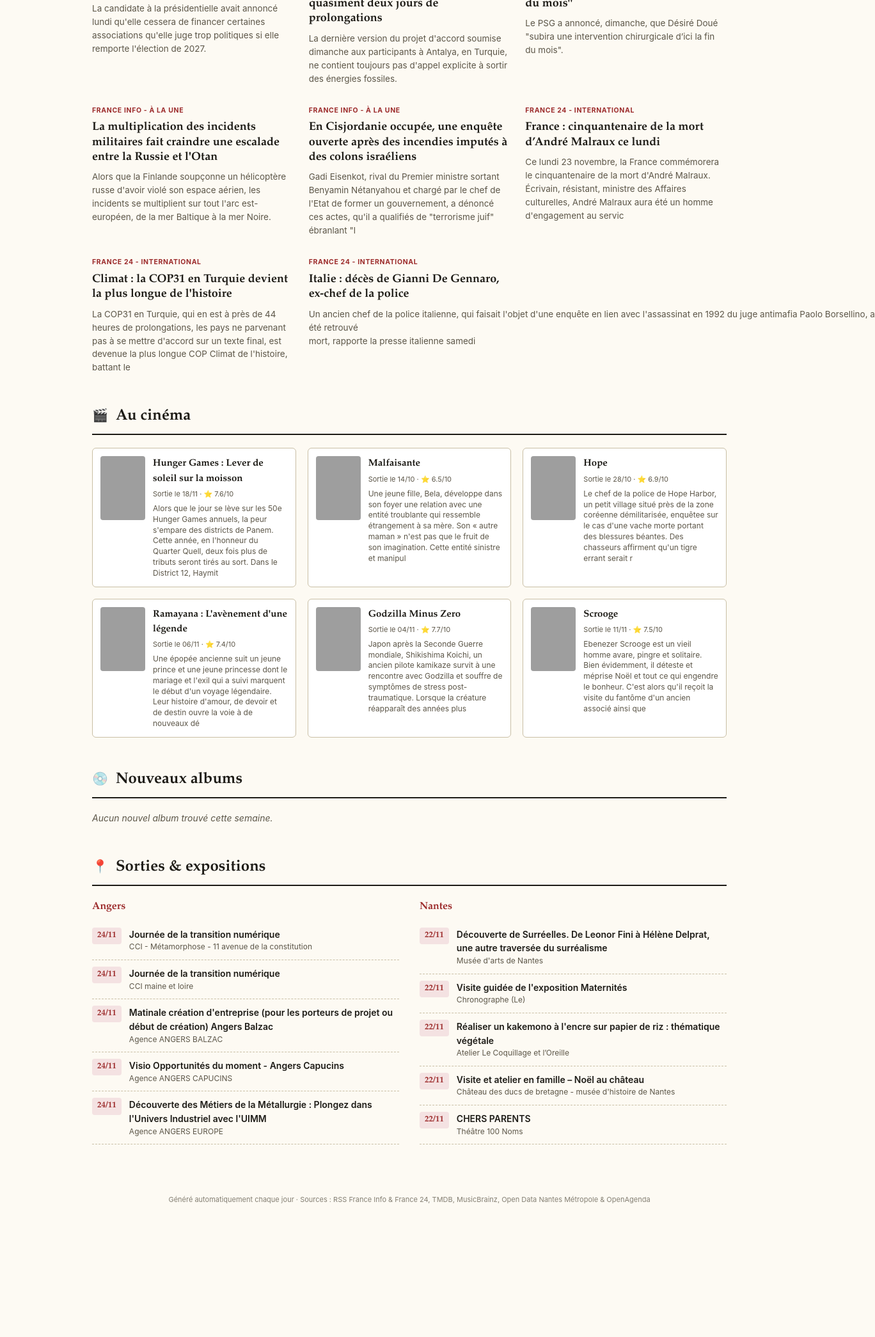
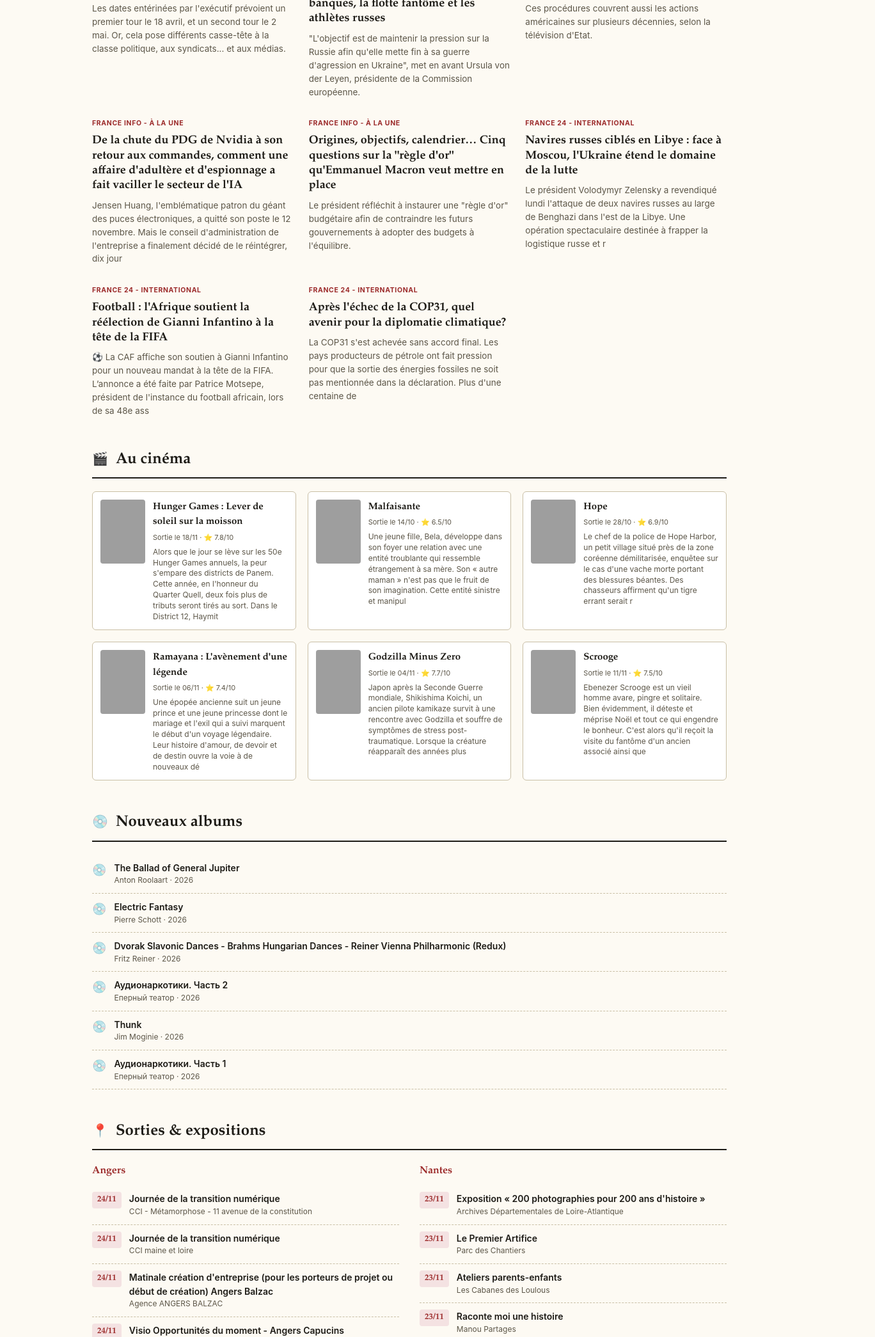
Before and after one commit to adrlcus27-hub/daily-digest, a plain HTML site: page docs/index.html in a window 1280 px wide. Shown: the part 471-2561 px from the top of the page at 64% size, 1368 px wide, since content can reach past the window. Before the commit the page ends 2455 px from the top, so only its background shows below. Drawn offline with Linux system fonts and the light colour scheme; grey boxes are pictures that could not be loaded.

Commit message:
Digest du 2026-11-23

```diff
--- a/docs/index.html
+++ b/docs/index.html
@@ -252,10 +252,10 @@
 <body>
   <div class="wrap">
     <header class="masthead">
-      <div class="masthead__date">Dimanche 22 novembre 2026</div>
+      <div class="masthead__date">Lundi 23 novembre 2026</div>
       <h1 class="masthead__title">Le Digest du Jour</h1>
       <p class="masthead__sub">Actu, cinéma, musique &amp; sorties à Angers et Nantes</p>
-      <p class="masthead__updated">Mis à jour le 22/11/2026 à 14h06</p>
+      <p class="masthead__updated">Mis à jour le 23/11/2026 à 17h28</p>
     </header>
 
     <section class="block">
@@ -267,43 +267,43 @@
 
     <article class="news-item">
       <span class="news-item__source">France Info - À la Une</span>
-      <h3 class="news-item__title"><a href="https://www.franceinfo.fr/elections/presidentielle/direct-campagne-presidentielle-la-secretaire-generale-de-la-cfdt-marylise-leon-appelle-a-changer-la-date-pour-eviter-un-second-tour-le-2-mai_8294528.html#xtor=RSS-3-[lestitres]" target="_blank" rel="noopener noreferrer">Couper les subventions aux associations &quot;politisées&quot; &quot;n&#x27;est pas du chantage&quot;, assure Marine Le Pen</a></h3>
-      <p class="news-item__resume">La candidate à la présidentielle avait annoncé lundi qu&#x27;elle cessera de financer certaines associations qu&#x27;elle juge trop politiques si elle remporte l&#x27;élection de 2027.</p>
+      <h3 class="news-item__title"><a href="https://www.franceinfo.fr/elections/presidentielle/faut-il-changer-les-dates-de-l-election-presidentielle-on-fait-le-point-sur-le-debat-politique-sur-cette-question_8296431.html#xtor=RSS-3-[lestitres]" target="_blank" rel="noopener noreferrer">Faut-il changer les dates de l&#x27;élection présidentielle ? On fait le point sur ce débat qui agite la classe politique</a></h3>
+      <p class="news-item__resume">Les dates entérinées par l&#x27;exécutif prévoient un premier tour le 18 avril, et un second tour le 2 mai. Or, cela pose différents casse-tête à la classe politique, aux syndicats... et aux médias.</p>
     </article>
     <article class="news-item">
       <span class="news-item__source">France Info - À la Une</span>
-      <h3 class="news-item__title"><a href="https://www.franceinfo.fr/environnement/crise-climatique/cop-climat/direct-l-union-europeenne-s-oppose-a-l-adoption-de-la-declaration-finale-de-la-cop31-apres-pres-de-deux-jours-de-prolongations_8294819.html#xtor=RSS-3-[lestitres]" target="_blank" rel="noopener noreferrer">Crise climatique : l&#x27;Union européenne &quot;s&#x27;oppose&quot; à l&#x27;adoption de la déclaration finale de la COP31, après quasiment deux jours de prolongations</a></h3>
-      <p class="news-item__resume">La dernière version du projet d&#x27;accord soumise dimanche aux participants à Antalya, en Turquie, ne contient toujours pas d&#x27;appel explicite à sortir des énergies fossiles.</p>
+      <h3 class="news-item__title"><a href="https://www.franceinfo.fr/monde/europe/manifestations-en-ukraine/direct-guerre-en-ukraine-volodymyr-zelensky-revendique-les-attaques-contre-deux-navires-russes-menees-au-large-de-la-libye_8295668.html#xtor=RSS-3-[lestitres]" target="_blank" rel="noopener noreferrer">Guerre en Ukraine : l&#x27;UE présente un 22e paquet de sanctions contre Moscou, ciblant notamment les banques, la flotte fantôme et les athlètes russes</a></h3>
+      <p class="news-item__resume">&quot;L&#x27;objectif est de maintenir la pression sur la Russie afin qu&#x27;elle mette fin à sa guerre d&#x27;agression en Ukraine&quot;, met en avant Ursula von der Leyen, présidente de la Commission européenne.</p>
     </article>
     <article class="news-item">
       <span class="news-item__source">France Info - À la Une</span>
-      <h3 class="news-item__title"><a href="https://www.franceinfo.fr/sports/foot/psg/desire-doue-souffre-d-une-rupture-du-ligament-croise-anterieur-du-genou-droit-et-devra-etre-opere-d-ici-la-fin-du-mois_8294843.html#xtor=RSS-3-[lestitres]" target="_blank" rel="noopener noreferrer">Désiré Doué souffre d&#x27;une rupture du ligament croisé antérieur du genou droit et devra être opéré &quot;d&#x27;ici la fin du mois&quot;</a></h3>
-      <p class="news-item__resume">Le PSG a annoncé, dimanche, que Désiré Doué &quot;subira une intervention chirurgicale d’ici la fin du mois&quot;.</p>
+      <h3 class="news-item__title"><a href="https://www.franceinfo.fr/monde/iran/frappes-americaines-en-iran/l-iran-reclame-290-milliards-de-dollars-de-dedommagements-aux-etats-unis-apres-la-guerre-lancee-le-28-fevrier_8296214.html#xtor=RSS-3-[lestitres]" target="_blank" rel="noopener noreferrer">L&#x27;Iran réclame 290 milliards de dollars de dédommagements aux Etats-Unis après la guerre lancée le 28 février</a></h3>
+      <p class="news-item__resume">Ces procédures couvrent aussi les actions américaines sur plusieurs décennies, selon la télévision d&#x27;Etat.</p>
     </article>
     <article class="news-item">
       <span class="news-item__source">France Info - À la Une</span>
-      <h3 class="news-item__title"><a href="https://www.franceinfo.fr/monde/europe/manifestations-en-ukraine/la-multiplication-des-incidents-militaires-fait-craindre-une-escalade-entre-la-russie-et-l-otan_8294615.html#xtor=RSS-3-[lestitres]" target="_blank" rel="noopener noreferrer">La multiplication des incidents militaires fait craindre une escalade entre la Russie et l&#x27;Otan</a></h3>
-      <p class="news-item__resume">Alors que la Finlande soupçonne un hélicoptère russe d&#x27;avoir violé son espace aérien, les incidents se multiplient sur tout l&#x27;arc est-européen, de la mer Baltique à la mer Noire.</p>
+      <h3 class="news-item__title"><a href="https://www.franceinfo.fr/internet/nvidia/recit-des-premieres-revelations-a-la-chute-du-pdg-de-nvidia-comment-une-affaire-d-adultere-provoque-un-seisme-dans-le-secteur-de-l-ia_8280752.html#xtor=RSS-3-[lestitres]" target="_blank" rel="noopener noreferrer">De la chute du PDG de Nvidia à son retour aux commandes, comment une affaire d&#x27;adultère et d&#x27;espionnage a fait vaciller le secteur de l&#x27;IA</a></h3>
+      <p class="news-item__resume">Jensen Huang, l&#x27;emblématique patron du géant des puces électroniques, a quitté son poste le 12 novembre. Mais le conseil d&#x27;administration de l&#x27;entreprise a finalement décidé de le réintégrer, dix jour</p>
     </article>
     <article class="news-item">
       <span class="news-item__source">France Info - À la Une</span>
-      <h3 class="news-item__title"><a href="https://www.franceinfo.fr/monde/israel/une-enquete-ouverte-apres-des-incendies-imputes-a-des-colons-israeliens-en-cisjordanie-occupee_8294669.html#xtor=RSS-3-[lestitres]" target="_blank" rel="noopener noreferrer">En Cisjordanie occupée, une enquête ouverte après des incendies imputés à des colons israéliens</a></h3>
-      <p class="news-item__resume">Gadi Eisenkot, rival du Premier ministre sortant Benyamin Nétanyahou et chargé par le chef de l&#x27;Etat de former un gouvernement, a dénoncé ces actes, qu&#x27;il a qualifiés de &quot;terrorisme juif&quot; ébranlant &quot;l</p>
+      <h3 class="news-item__title"><a href="https://www.franceinfo.fr/economie/budget/origines-objectifs-calendrier-quatre-questions-sur-la-regle-d-or-qu-emmanuel-macron-veut-mettre-en-place_8296010.html#xtor=RSS-3-[lestitres]" target="_blank" rel="noopener noreferrer">Origines, objectifs, calendrier… Cinq questions sur la &quot;règle d&#x27;or&quot; qu&#x27;Emmanuel Macron veut mettre en place</a></h3>
+      <p class="news-item__resume">Le président réfléchit à instaurer une &quot;règle d&#x27;or&quot; budgétaire afin de contraindre les futurs gouvernements à adopter des budgets à l&#x27;équilibre.</p>
     </article>
     <article class="news-item">
       <span class="news-item__source">France 24 - International</span>
-      <h3 class="news-item__title"><a href="https://www.france24.com/fr/vid%C3%A9o/20261122-france-cinquantenaire-de-la-mort-d-andr%C3%A9-malraux-ce-lundi" target="_blank" rel="noopener noreferrer">France : cinquantenaire de la mort d’André Malraux ce lundi</a></h3>
-      <p class="news-item__resume">Ce lundi 23 novembre, la France commémorera le cinquantenaire de la mort d&#x27;André Malraux. Écrivain, résistant, ministre des Affaires culturelles, André Malraux aura été un homme d&#x27;engagement au servic</p>
+      <h3 class="news-item__title"><a href="https://www.france24.com/fr/europe/20261123-navires-russes-cibl%C3%A9s-libye-face-moscou-ukraine-%C3%A9tend-domaine-lutte" target="_blank" rel="noopener noreferrer">Navires russes ciblés en Libye : face à Moscou, l&#x27;Ukraine étend le domaine de la lutte</a></h3>
+      <p class="news-item__resume">Le président Volodymyr Zelensky a revendiqué lundi l&#x27;attaque de deux navires russes au large de Benghazi dans l&#x27;est de la Libye. Une opération spectaculaire destinée à frapper la logistique russe et r</p>
     </article>
     <article class="news-item">
       <span class="news-item__source">France 24 - International</span>
-      <h3 class="news-item__title"><a href="https://www.france24.com/fr/vid%C3%A9o/20261122-climat-la-cop31-en-turquie-devient-la-plus-longue-de-l-histoire" target="_blank" rel="noopener noreferrer">Climat : la COP31 en Turquie devient la plus longue de l&#x27;histoire</a></h3>
-      <p class="news-item__resume">La COP31 en Turquie, qui en est à près de 44 heures de prolongations, les pays ne parvenant pas à se mettre d&#x27;accord sur un texte final, est devenue la plus longue COP Climat de l&#x27;histoire, battant le</p>
+      <h3 class="news-item__title"><a href="https://www.france24.com/fr/vid%C3%A9o/20261123-footbal-l-afrique-soutient-la-r%C3%A9%C3%A9lection-de-gianni-infantino-%C3%A0-la-t%C3%AAte-de-la-fifa" target="_blank" rel="noopener noreferrer">Football : l&#x27;Afrique soutient la réélection de Gianni Infantino à la tête de la FIFA</a></h3>
+      <p class="news-item__resume">⚽ La CAF affiche son soutien à Gianni Infantino pour un nouveau mandat à la tête de la FIFA. L’annonce a été faite par Patrice Motsepe, président de l&#x27;instance du football africain, lors de sa 48e ass</p>
     </article>
     <article class="news-item">
       <span class="news-item__source">France 24 - International</span>
-      <h3 class="news-item__title"><a href="https://www.france24.com/fr/vid%C3%A9o/20261122-italie-d%C3%A9c%C3%A8s-de-gianni-de-gennaro-ex-chef-de-la-police" target="_blank" rel="noopener noreferrer">Italie : décès de Gianni De Gennaro, ex-chef de la police</a></h3>
-      <p class="news-item__resume">Un ancien chef de la police italienne, qui faisait l&#x27;objet d&#x27;une enquête en lien avec l&#x27;assassinat en 1992 du juge antimafia Paolo Borsellino, a été retrouvé mort, rapporte la presse italienne samedi </p>
+      <h3 class="news-item__title"><a href="https://www.france24.com/fr/%C3%A9missions/%C3%A9l%C3%A9ment-terre-la-quotidienne/20261123-apr%C3%A8s-l-%C3%A9chec-de-la-cop31-quel-avenir-pour-la-diplomatie-climatique" target="_blank" rel="noopener noreferrer">Après l&#x27;échec de la COP31, quel avenir pour la diplomatie climatique?</a></h3>
+      <p class="news-item__resume">La COP31 s&#x27;est achevée sans accord final. Les pays producteurs de pétrole ont fait pression pour que la sortie des énergies fossiles ne soit pas mentionnée dans la déclaration. Plus d&#x27;une centaine de </p>
     </article>
       </div>
     </section>
@@ -316,10 +316,10 @@
       <div class="movies-grid">
 
     <article class="movie-card">
-      <img src="https://image.tmdb.org/t/p/w300/6lwqxIhsKsiz6PM4tzzScn3ok1d.jpg" alt="Hunger Games : Lever de soleil sur la moisson" class="movie-card__poster">
+      <img src="https://image.tmdb.org/t/p/w300/2crlvf4VsSQORysk1A8o2jBUduI.jpg" alt="Hunger Games : Lever de soleil sur la moisson" class="movie-card__poster">
       <div class="movie-card__body">
         <h4 class="movie-card__title">Hunger Games : Lever de soleil sur la moisson</h4>
-        <p class="movie-card__meta">Sortie le 18/11 · ⭐ 7.6/10</p>
+        <p class="movie-card__meta">Sortie le 18/11 · ⭐ 7.8/10</p>
         <p class="movie-card__synopsis">Alors que le jour se lève sur les 50e Hunger Games annuels, la peur s&#x27;empare des districts de Panem. Cette année, en l&#x27;honneur du Quarter Quell, deux fois plus de tributs seront tirés au sort. Dans le District 12, Haymit</p>
       </div>
     </article>
@@ -372,7 +372,49 @@
         <h2 class="block__title">Nouveaux albums</h2>
       </div>
       <ul class="albums-list">
-        <p class="empty-state">Aucun nouvel album trouvé cette semaine.</p>
+
+    <li class="album-item">
+      <span class="album-item__icon">💿</span>
+      <div>
+        <p class="album-item__title">The Ballad of General Jupiter</p>
+        <p class="album-item__artist">Anton Roolaart · 2026</p>
+      </div>
+    </li>
+    <li class="album-item">
+      <span class="album-item__icon">💿</span>
+      <div>
+        <p class="album-item__title">Electric Fantasy</p>
+        <p class="album-item__artist">Pierre Schott · 2026</p>
+      </div>
+    </li>
+    <li class="album-item">
+      <span class="album-item__icon">💿</span>
+      <div>
+        <p class="album-item__title">Dvorak Slavonic Dances - Brahms Hungarian Dances - Reiner Vienna Philharmonic (Redux)</p>
+        <p class="album-item__artist">Fritz Reiner · 2026</p>
+      </div>
+    </li>
+    <li class="album-item">
+      <span class="album-item__icon">💿</span>
+      <div>
+        <p class="album-item__title">Аудионаркотики. Часть 2</p>
+        <p class="album-item__artist">Еперный театор · 2026</p>
+      </div>
+    </li>
+    <li class="album-item">
+      <span class="album-item__icon">💿</span>
+      <div>
+        <p class="album-item__title">Thunk</p>
+        <p class="album-item__artist">Jim Moginie · 2026</p>
+      </div>
+    </li>
+    <li class="album-item">
+      <span class="album-item__icon">💿</span>
+      <div>
+        <p class="album-item__title">Аудионаркотики. Часть 1</p>
+        <p class="album-item__artist">Еперный театор · 2026</p>
+      </div>
+    </li>
       </ul>
     </section>
 
@@ -425,38 +467,38 @@
           <h3 class="events-city__title">Nantes</h3>
           <ul class="events-list">
     <li class="event-item">
-      <span class="event-item__date">22/11</span>
+      <span class="event-item__date">23/11</span>
       <div>
-        <p class="event-item__title">Découverte de Surréelles. De Leonor Fini à Hélène Delprat, une autre traversée du surréalisme</p>
-        <p class="event-item__lieu">Musée d&#x27;arts de Nantes</p>
+        <p class="event-item__title">Exposition « 200 photographies pour 200 ans d&#x27;histoire »</p>
+        <p class="event-item__lieu">Archives Départementales de Loire-Atlantique</p>
       </div>
     </li>
     <li class="event-item">
-      <span class="event-item__date">22/11</span>
+      <span class="event-item__date">23/11</span>
       <div>
-        <p class="event-item__title">Visite guidée de l&#x27;exposition Maternités</p>
-        <p class="event-item__lieu">Chronographe (Le)</p>
+        <p class="event-item__title">Le Premier Artifice</p>
+        <p class="event-item__lieu">Parc des Chantiers</p>
       </div>
     </li>
     <li class="event-item">
-      <span class="event-item__date">22/11</span>
+      <span class="event-item__date">23/11</span>
       <div>
-        <p class="event-item__title">Réaliser un kakemono à l&#x27;encre sur papier de riz : thématique végétale</p>
-        <p class="event-item__lieu">Atelier Le Coquillage et l’Oreille</p>
+        <p class="event-item__title">Ateliers parents-enfants</p>
+        <p class="event-item__lieu">Les Cabanes des Loulous</p>
       </div>
     </li>
     <li class="event-item">
-      <span class="event-item__date">22/11</span>
+      <span class="event-item__date">23/11</span>
       <div>
-        <p class="event-item__title">Visite et atelier en famille – Noël au château</p>
-        <p class="event-item__lieu">Château des ducs de bretagne - musée d&#x27;histoire de Nantes</p>
+        <p class="event-item__title">Raconte moi une histoire</p>
+        <p class="event-item__lieu">Manou Partages</p>
       </div>
     </li>
     <li class="event-item">
-      <span class="event-item__date">22/11</span>
+      <span class="event-item__date">23/11</span>
       <div>
-        <p class="event-item__title">CHERS PARENTS</p>
-        <p class="event-item__lieu">Théâtre 100 Noms</p>
+        <p class="event-item__title">La Grande Plantation Populaire</p>
+        <p class="event-item__lieu">Nantes Centre et Quartiers</p>
       </div>
     </li></ul>
         </div>
```
Also changed, not shown: data/historique.json.
